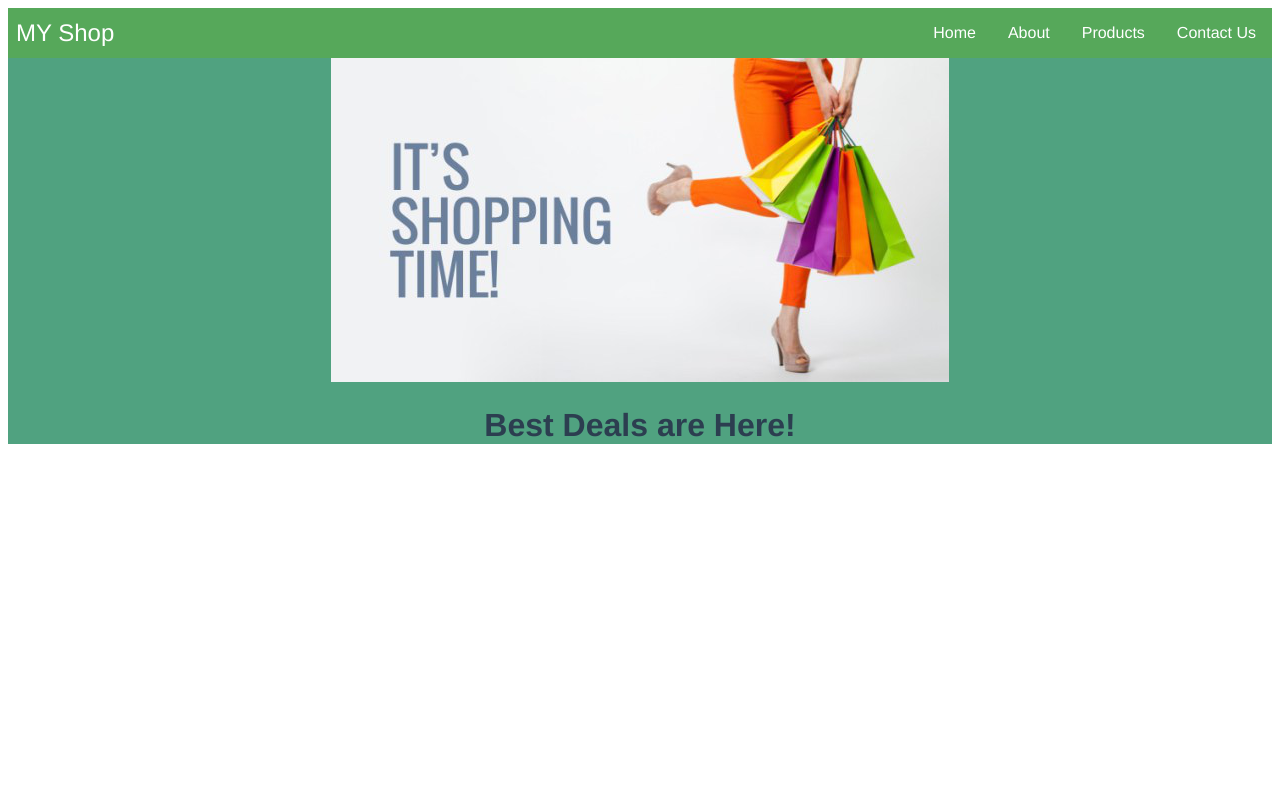
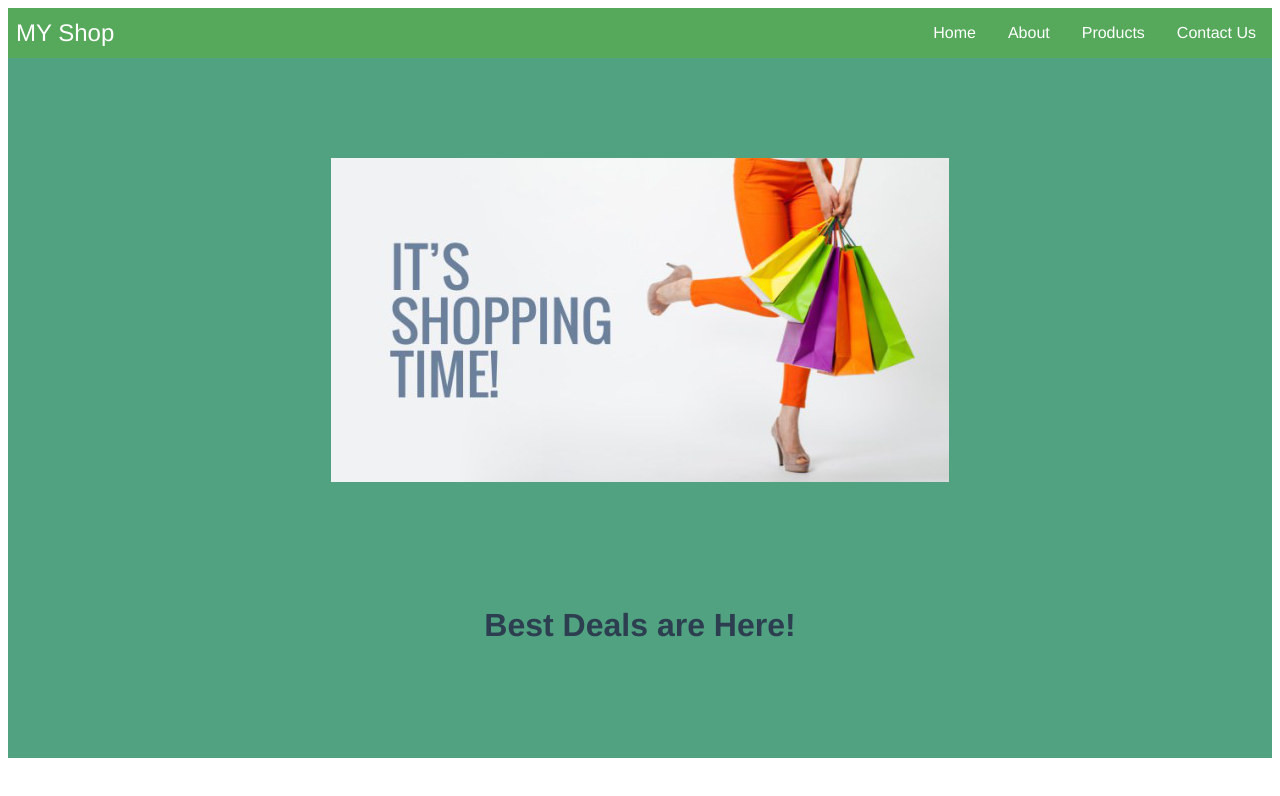
Before and after one commit to jenseneducation-surya-chitturi/webshop_tdd_grup11, a Vue app: page / in a window 1280 px wide. Shown: the top 796 px of the page. Built offline with nearby package versions, Linux system fonts and the light colour scheme.

Commit message:
contactpage.vue and modified App and productPage

```diff
--- a/src/App.vue
+++ b/src/App.vue
@@ -1,8 +1,19 @@
 <template>
   <div id="app">
+    <NavigationPage />
     <router-view />
   </div>
 </template>
+
+<script>
+import NavigationPage from "@/components/NavigationPage.vue";
+export default {
+  name: "App",
+  components: {
+    NavigationPage,
+  },
+};
+</script>
 
 <style>
 #app {
--- a/src/routes.js
+++ b/src/routes.js
@@ -1,7 +1,7 @@
 import HomePage from '@/views/HomePage.vue'
 import AboutPage from '@/views/AboutPage.vue'
 import ProductPage from '@/views/ProductPage.vue'
-
+import ContactPage from '@/views/ContactPage.vue'
 
 export default [
   {
@@ -15,6 +15,10 @@ export default [
   {
     path: '/products',
     component: ProductPage
+  },
+  {
+    path: '/contact',
+    component: ContactPage
   }
 
 ]
--- /dev/null
+++ b/src/views/ContactPage.vue
@@ -0,0 +1,14 @@
+<template>
+  <div class="conatiner-contact">
+    <h1 class="contact-header">Contact Page</h1>
+  </div>
+</template>
+
+<script>
+export default {
+  name: "ContactPage",
+};
+</script>
+
+<style>
+</style>
--- a/src/views/HomePage.vue
+++ b/src/views/HomePage.vue
@@ -1,7 +1,6 @@
 <template>
   <div class="home">
-    <div class="container">
-      <NavigationPage />
+    <div class="container-home">
       <img alt="Vue logo" src="../assets/wallpaper.png" />
 
       <h1>Best Deals are Here!</h1>
@@ -10,21 +9,25 @@
 </template>
 
 <script>
-import NavigationPage from "@/components/NavigationPage.vue";
+// import NavigationPage from "@/components/NavigationPage.vue";
 //import ShoppingBag from "@/components/ShoppingBag.vue";
 
 export default {
   name: "HomePage",
   components: {
-    NavigationPage,
+    // NavigationPage,
     //ShoppingBag,
   },
 };
 </script>
 
 <style scoped>
-.container {
+.container-home {
   background: #50a280;
+  height: 700px;
+}
+img {
+  margin: 100px;
 }
 
 .container-header {
--- a/src/views/ProductPage.vue
+++ b/src/views/ProductPage.vue
@@ -54,7 +54,7 @@ ul {
 li {
   background: whitesmoke;
   box-shadow: 5px 5px 6px;
-  margin: 10px;
+  /* margin: 10px; */
   border-radius: 7.25px;
 
   /* margin: 0 auto; */
```
